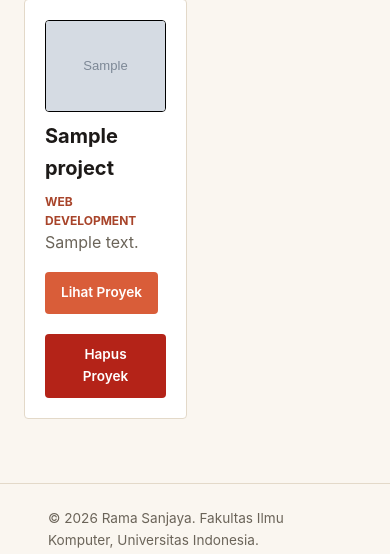
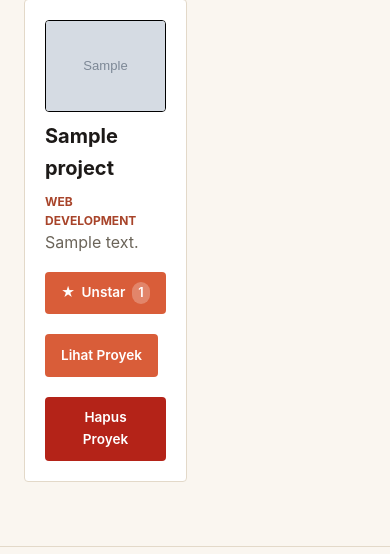
Before and after one commit to ramasanjayadx/myportofolio, a Django app: page /project/ in a window 390 px wide; the page is wider, and only the part inside the window is pictured. Shown: the part 470-1024 px from the top of that part. Run offline with Django 5.2, Linux system fonts and the light colour scheme; a user stored in the database is signed in; tables that the repository leaves empty hold one stand-in row (values such as "Sample post"); grey boxes marked "Sample" are stand-in pictures.

Commit message:
feat: Tutorial 4

```diff
--- a/main/models.py
+++ b/main/models.py
@@ -1,5 +1,6 @@
 import uuid
 from django.db import models
+from django.contrib.auth.models import User
 
 # Create your models here.
 class Experience(models.Model):
@@ -43,6 +44,10 @@ class Project(models.Model):
     project_url = models.URLField(blank=True, null=True)
     started_at = models.DateTimeField(auto_now_add=True)
     ended_at = models.DateTimeField(blank=True, null=True)
+    project_image_url = models.URLField(blank=True, max_length=500)
+    starred_by = models.ManyToManyField(
+        User, related_name="starred_projects", blank=True
+    )
 
     def __str__(self):
         return self.title
--- a/main/urls.py
+++ b/main/urls.py
@@ -14,6 +14,7 @@ from main.views import (
     register,
     login_user,
     logout_user,
+    toggle_star,
 )
 
 app_name = "main"
@@ -32,4 +33,5 @@ urlpatterns = [
     path("register/", register, name="register"),
     path("login/", login_user, name="login"),
     path("logout/", logout_user, name="logout"),
+    path("projects/<uuid:project_id>/star/", toggle_star, name="toggle_star"),
 ]
--- a/main/views.py
+++ b/main/views.py
@@ -7,8 +7,12 @@ from django.contrib.auth import login, logout
 from django.views.decorators.http import require_POST
 from main.forms import ExperienceForm, ProjectForm
 from main.models import Experience, Project
+from django.contrib.auth.decorators import login_required
+from django.core.exceptions import PermissionDenied
+import datetime
 
 def show_main(request):
+    last_login = request.COOKIES.get('last_login', 'Belum ada sesi login / Cookie tidak ditemukan')
     context = {
         "name": "Rama Sanjaya",
         "npm": "2506604421",
@@ -17,6 +21,7 @@ def show_main(request):
             "Mahasiswa Ilmu Komputer Universitas Indonesia yang tertarik "
             "pada pengembangan perangkat lunak dan pendidikan."
         ),
+        "last_login": last_login,
     }
     return render(request, "index.html", context)
 
@@ -102,7 +107,11 @@ def show_project(request):
     }
     return render(request, "project.html", context)
 
+@login_required(login_url="/login/")
 def create_project(request):
+    if not request.user.is_superuser:
+        raise PermissionDenied
+
     form = ProjectForm(request.POST or None)
 
     if request.method == "POST" and form.is_valid():
@@ -123,11 +132,17 @@ def get_projects_json(request):
     if title_query:
         projects = projects.filter(title__icontains=title_query)
 
-    projects_json = serializers.serialize("json", projects)
+    projects_json = serializers.serialize(
+        "json", projects, use_natural_foreign_keys=True
+    )
     return HttpResponse(projects_json, content_type="application/json")
 
+@login_required(login_url="/login/")
 @require_POST
 def delete_project(request, project_id):
+    if not request.user.is_superuser:
+        raise PermissionDenied
+
     project = get_object_or_404(Project, pk=project_id)
     project.delete()
     messages.success(request, "Proyek berhasil dihapus!")
@@ -148,9 +163,13 @@ def register(request):
 
 def login_user(request):
     form = AuthenticationForm(request, data=request.POST or None)
+
     if request.method == "POST" and form.is_valid():
-        login(request, form.get_user())
-        return redirect("main:show_main")
+        user = form.get_user()
+        login(request, user)
+        response = redirect("main:show_main")
+        response.set_cookie('last_login', datetime.datetime.now().strftime('%Y-%m-%d %H:%M:%S'))
+        return response
 
     context = {
         "name": "Rama Sanjaya",
@@ -160,4 +179,18 @@ def login_user(request):
 
 def logout_user(request):
     logout(request)
-    return redirect("main:show_main")
+    response = redirect("main:show_main")
+    response.delete_cookie('last_login')
+    return response
+
+@login_required(login_url="/login/")
+def toggle_star(request, project_id):
+    project = get_object_or_404(Project, pk=project_id)
+
+    if request.method == "POST":
+        if request.user in project.starred_by.all():
+            project.starred_by.remove(request.user)
+        else:
+            project.starred_by.add(request.user)
+
+    return redirect("main:show_project")
--- a/static/css/style.css
+++ b/static/css/style.css
@@ -688,4 +688,27 @@ h1, .brand {
     .social-links {
         justify-content: flex-start;
     }
+
+.star-form {
+    display: inline;
 }
+
+.button-star {
+    display: inline-flex;
+    align-items: center;
+    gap: 0.4rem;
+    background: var(--ink);
+}
+
+.button-star.is-starred {
+    background: var(--accent);
+}
+
+.star-count {
+    padding: 0.05rem 0.4rem;
+    border-radius: 999px;
+    background: rgba(255, 255, 255, 0.25);
+    font-size: 0.8rem;
+}
+
+}
--- /dev/null
+++ b/templates/components/project_star.html
@@ -0,0 +1,10 @@
+<form method="post" action="{% url 'main:toggle_star' project.id %}" class="star-form">
+    {% csrf_token %}
+    <button type="submit"
+        class="button button-star{% if user in project.starred_by.all %} is-starred{% endif %}"
+        title="{% if project.starred_by.all %}Dibintangi oleh {{ project.starred_by.all|join:', ' }}{% else %}Jadilah yang pertama memberi star{% endif %}">
+        <span aria-hidden="true">★</span>
+        {% if user in project.starred_by.all %}Unstar{% else %}Star{% endif %}
+        <span class="star-count">{{ project.starred_by.count }}</span>
+    </button>
+</form>
--- a/templates/index.html
+++ b/templates/index.html
@@ -21,6 +21,10 @@
                         <div class="meta-row">
                             <dt>Program</dt>
                             <dd>{{ study_program }}</dd>
+                        </div>
+                        <div class="meta-row">
+                            <dt>Sesi Terakhir Login</dt>
+                            <dd>{{ last_login }}</dd>
                         </div>
                     </dl>
                     <div class="social-links">
--- a/templates/project.html
+++ b/templates/project.html
@@ -9,11 +9,12 @@
                 <p class="section-kicker">Karya yang sudah saya bangun</p>
                 <div class="project-header">
                     <h1>Project</h1>
-                    <a href="{% url 'main:create_project' %}"
-                       class="button project-add-button">
+                {% if user.is_superuser %}
+                    <a href="{% url 'main:create_project' %}" class="button project-add-button">
                         <span aria-hidden="true">+</span>
                         Tambah Proyek
                     </a>
+                {% endif %}
                 </div>
                 <form method="get"
                       action="{% url 'main:show_project' %}"
@@ -39,10 +40,13 @@
                             <p class="experience-description">{{ project.description }}</p>
                             <div class="project-card-actions">
                                 <div class="project-actions">
+                                    {% include "components/project_star.html" with project=project %}
                                     {% if project.project_url %}
                                         <a href="{{ project.project_url }}" class="button">Lihat Proyek</a>
                                     {% endif %}
-                                    {% include "components/project_delete_modal.html" with project=project %}
+                                    {% if user.is_superuser %}
+                                        {% include "components/project_delete_modal.html" with project=project %}
+                                    {% endif %}
                                 </div>
                             </div>
                         </article>
```
Also changed, not shown: main/migrations/0004_project_project_image_url_project_starred_by.py (added).
